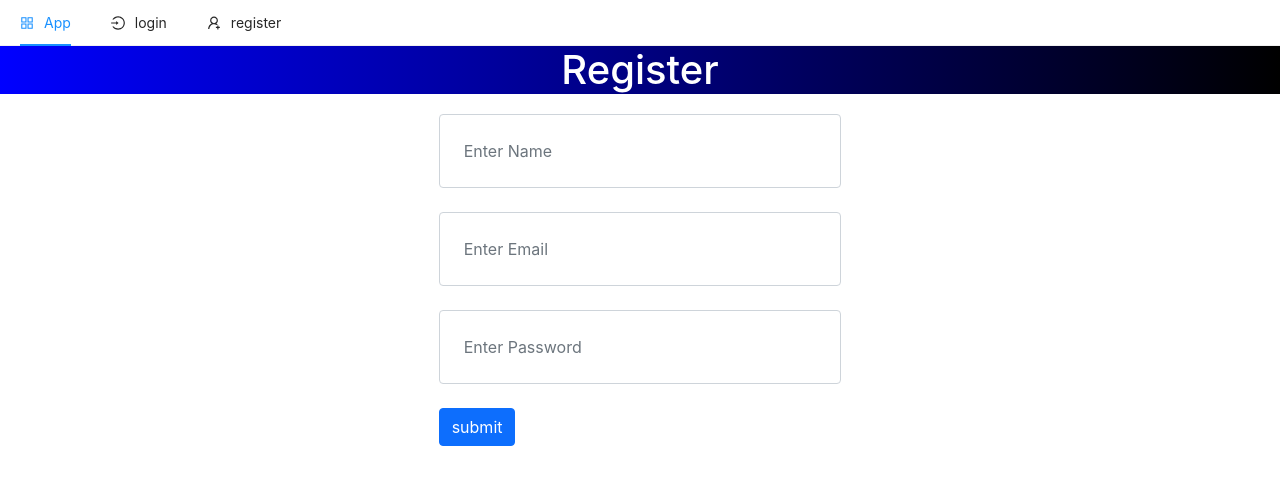
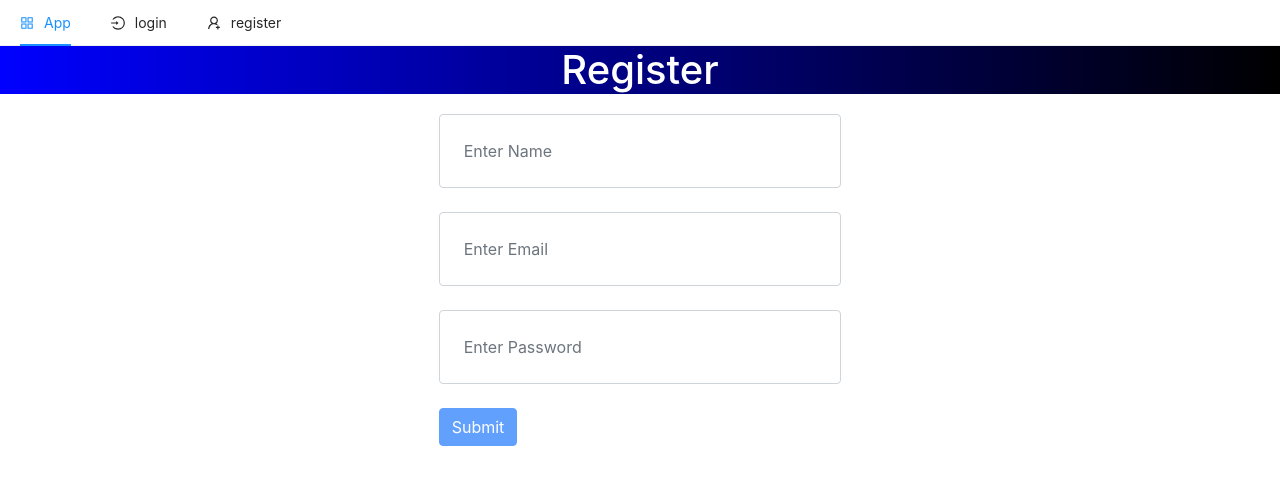
Before and after one commit to robertbenavidez/LMS, a Next.js app in the folder client/: page /register in a window 1280 px wide. Shown: the top 484 px of the page. Built offline with nearby package versions, Linux system fonts and the light colour scheme.

Commit message:
added a spinner to registration and added env.local to next client

```diff
--- a/client/pages/register.js
+++ b/client/pages/register.js
@@ -1,6 +1,7 @@
 import { useState } from "react";
 import axios from 'axios';
 import {toast} from 'react-toastify'
+import { SyncOutlined } from "@ant-design/icons";
 
 
 const Register = () => {
@@ -10,6 +11,8 @@
     const [email, setEmail] = useState('');
     // stores password from form
     const [password, setPassword] = useState('');
+    // state for loading
+    const [loading, setLoading] = useState(false)
 
 
 
@@ -17,16 +20,19 @@
         e.preventDefault();
         // console.table({name, email, password})
         try {
-            const {data} = await axios.post(`http://localhost:8000/api/register`, {
+            setLoading(true)
+            const {data} = await axios.post(`${process.env.NEXT_PUBLIC_API}/register`, {
                 name,
                 email,
                 password
             })
             // console.log('Register response', data)
             toast('Registration Succesful')
+            setLoading(false)
 
         } catch (err) {
             toast(err.response.data)
+            setLoading(false)
         }
     }
 
@@ -58,7 +64,13 @@
                         onChange={(e) => setPassword(e.target.value)}
                         placeholder='Enter Password'
                      />
-                     <button type='submit' className='btn btn-block btn-primary'>submit</button>
+                     <button
+                        type='submit'
+                        className='btn btn-block btn-primary'
+                        disabled={!name || !email || !password || loading}
+                        >
+                            {loading ? <SyncOutlined spin /> : 'Submit'}
+                    </button>
                 </form>
             </div>
 
```
